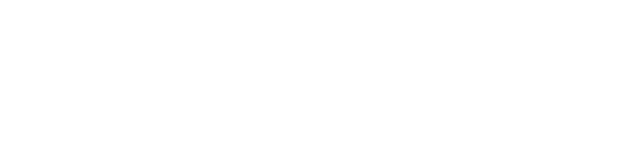
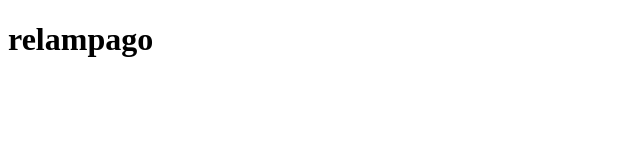
Before and after one commit to jhoel-stack/proyectoweb, a plain HTML site: page index.html in a window 1280 px wide. Shown: the whole page, without its empty margins (0-640 px from the left). Drawn offline with Linux system fonts and the light colour scheme.

Commit message:
agregando una etiqueta h1

```diff
--- a/index.html
+++ b/index.html
@@ -6,6 +6,7 @@
     <title>Documento</title>
 </head>
 <body>
+    <h1>relampago</h1>
 
 </body>
 </html>
```
